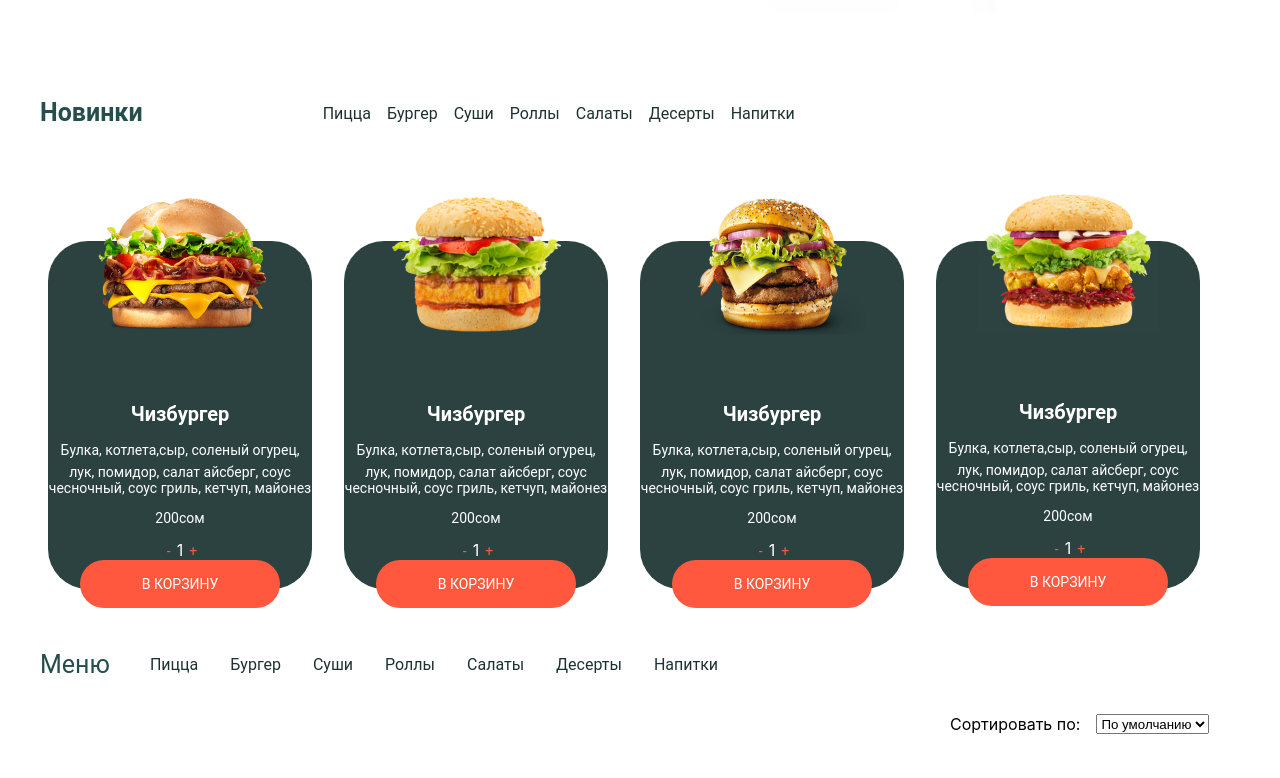
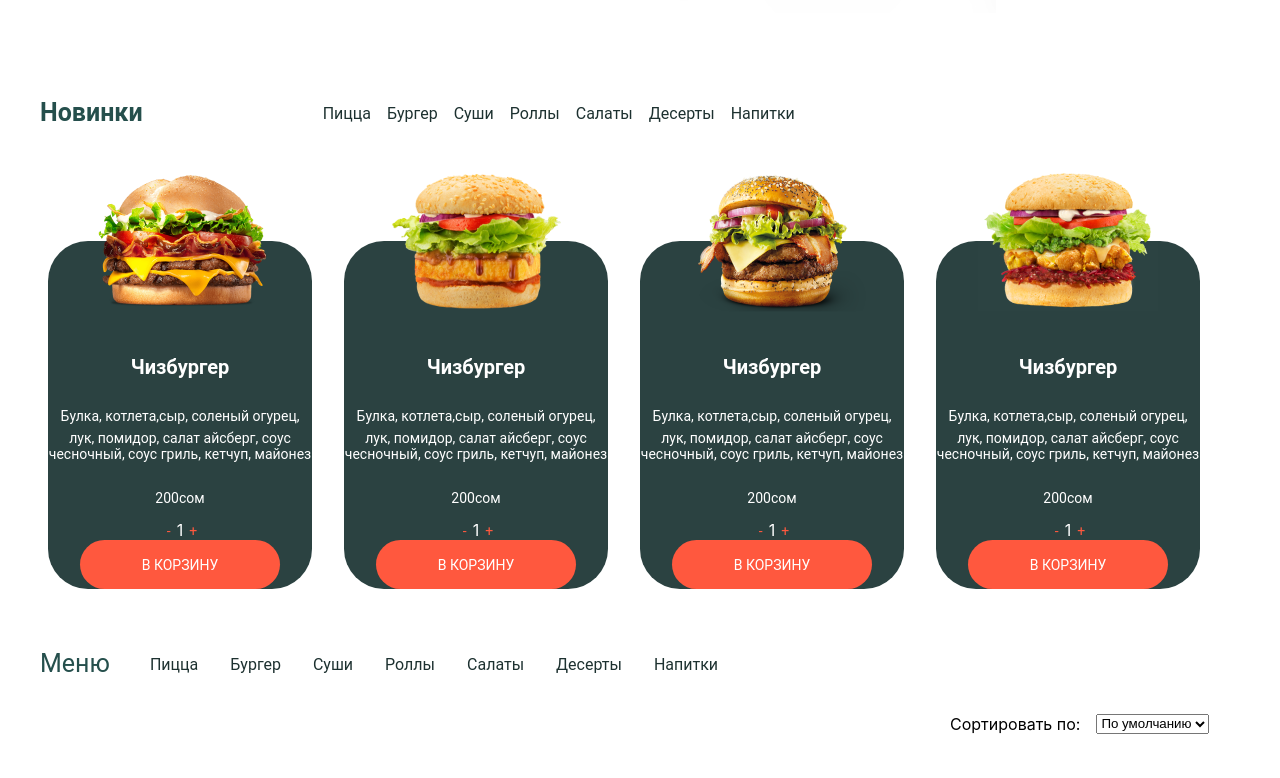
Before and after one commit to JyldyzMukaeva/food-planet, a React (Create React App) app: page / in a window 1280 px wide. Shown: the part 546-1324 px from the top of the page. Built offline with nearby package versions, Linux system fonts and the light colour scheme.

Commit message:
feat: new styles added.

```diff
--- a/src/pages/MainPage/components/Burgers/Burgers.js
+++ b/src/pages/MainPage/components/Burgers/Burgers.js
@@ -1,7 +1,6 @@
 import React from 'react';
 import styles from "./Burgers.module.css"
 import {burgersArray} from "../../../../constants";
-
 
 
 const Burgers = () => {
@@ -21,7 +20,6 @@ const Burgers = () => {
                 <div className={styles.btn2}>
                     <button>В КОРЗИНУ</button>
                 </div>
-
             </div>
         )
     );
--- a/src/pages/MainPage/components/Burgers/Burgers.module.css
+++ b/src/pages/MainPage/components/Burgers/Burgers.module.css
@@ -1,3 +1,4 @@
+
 .burgers {
     background-color: white;
     display: flex;
@@ -9,11 +10,12 @@
 }
 .burgers img{
     position: relative;
-    top: -50px;
+    top: -30px;
 
 }
 
 .burgers h1{
+
     color: white;
     font-size: 20px;
     font-family: Roboto, serif;
@@ -33,9 +35,13 @@
 .burgerBox{
     background-color: #2B4241;
     width: 264px;
-    height: 348.13px;
+    height: 348px;
     border-radius: 40px;
     margin-right: 32px;
+    display: flex;
+    flex-direction: column;
+    align-items: center;
+    justify-content: flex-end;
 
 
 }
```
Lines whose indentation alone changed are shown as unchanged.
